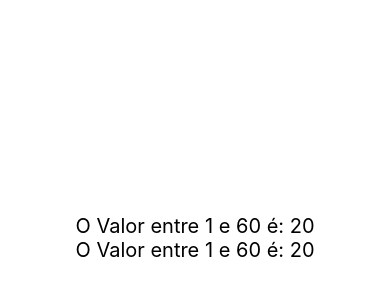
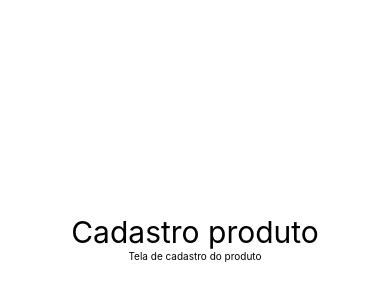
Before and after one commit to T-Terra/appTest, a React Native app: screen / in a window 390 px wide. Shown: the part 184-484 px from the top of the page. Built offline with nearby package versions, Linux system fonts and the light colour scheme.

Commit message:
feat: React Fragment

```diff
--- a/src/App.tsx
+++ b/src/App.tsx
@@ -5,12 +5,14 @@ import MinMax from "./components/MinMax"
 import Oficial, { Comp2, Comp3 } from "./components/Mult";
 import Primeiro from "./components/Primeiro";
 import RandomValue from "./components/Random"
+import Titulo from "./components/Titulo"
 
 export default () => (
     <SafeAreaView style={Style.App}>
+        <Titulo principal="Cadastro produto" secundario="Tela de cadastro do produto"/>
+        {/*
         <RandomValue min={1} max={60}/>
         <RandomValue min={1} max={60}/>
-        {/*
         <MinMax min={3} max={20}/>
         <Oficial/>
         <Comp2/>
--- /dev/null
+++ b/src/components/Titulo.tsx
@@ -0,0 +1,16 @@
+import React from "react";
+import { Text } from "react-native";
+import StyleFont from "./Estilo"
+
+export default props => {
+    return (
+        <>
+            <Text style={StyleFont.BigFont}>
+                {props.principal}
+            </Text>
+            <Text style={StyleFont.SmallFont}>
+                {props.secundario}
+            </Text>
+        </>
+    )
+}
```
